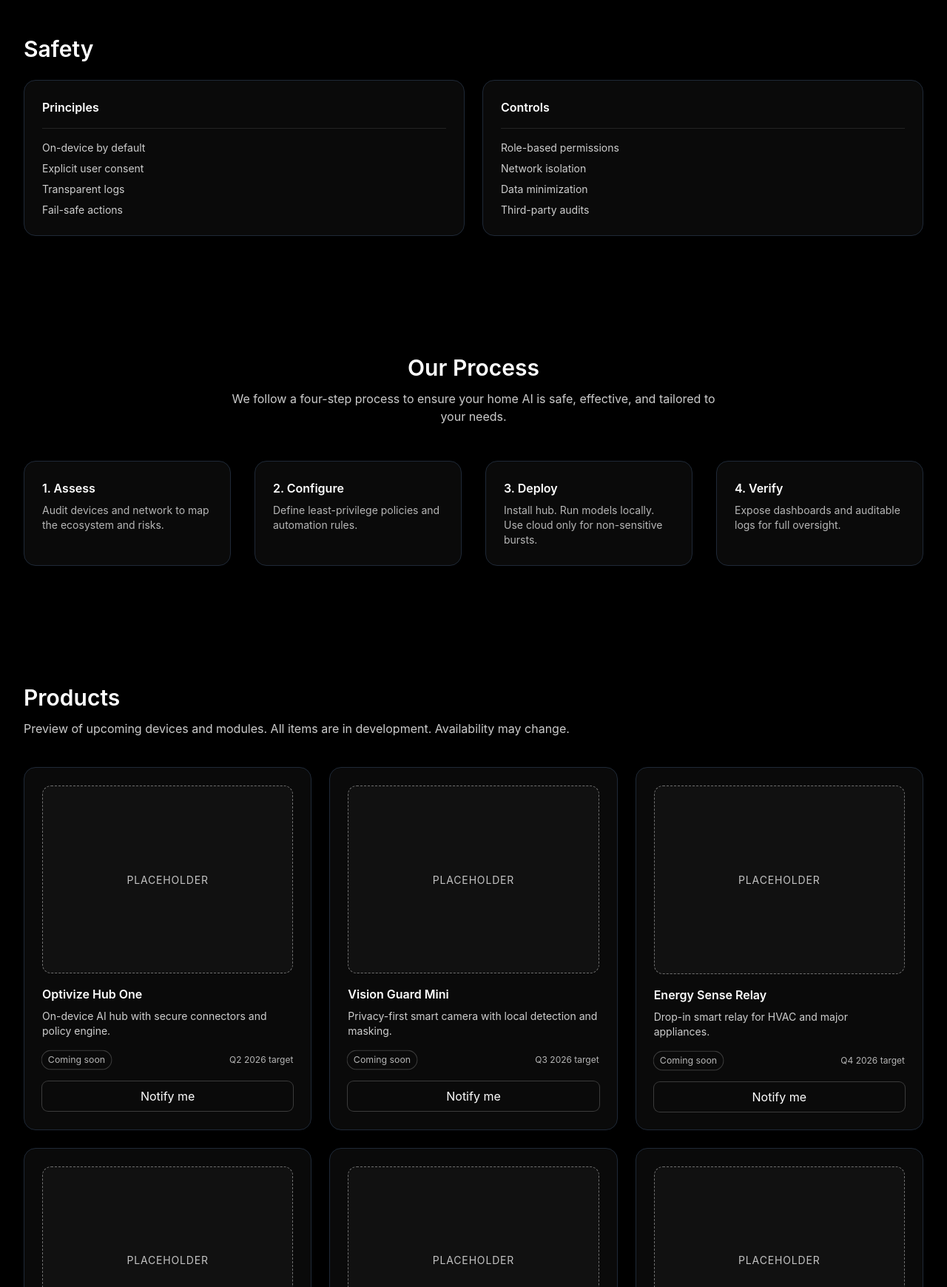
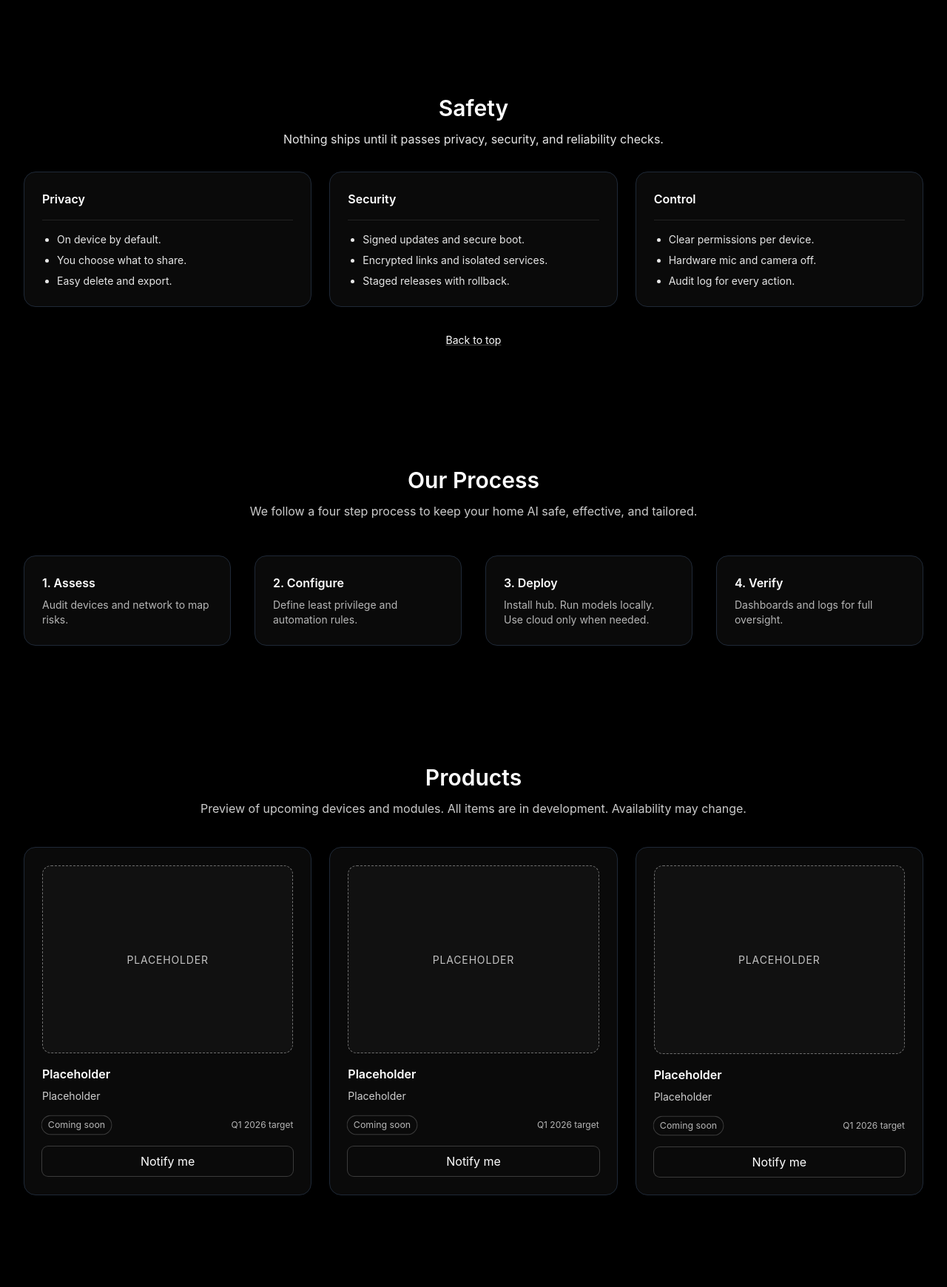
Before and after one commit to iotaillusion/Lokan, a plain HTML site: page index.html in a window 1280 px wide. Shown: the part 1060-2800 px from the top of the page at 74% size. Drawn offline with nearby package versions, Linux system fonts and the light colour scheme.

Commit message:
Update index.html

```diff
--- a/index.html
+++ b/index.html
@@ -6,10 +6,10 @@
 
   <meta charset="utf-8" />
   <meta name="viewport" content="width=device-width, initial-scale=1" />
-  <title>Optivize — Safe AI for the Home</title>
+  <title>Optivize Safe AI for the Home</title>
   <meta name="description" content="Optivize integrates AI into everyday home life with rigorous safety, privacy, and reliability." />
   <link rel="canonical" href="https://optivize.example/" />
-  <meta property="og:title" content="Optivize — Safe AI for the Home" />
+  <meta property="og:title" content="Optivize Safe AI for the Home" />
   <meta property="og:description" content="Modern, sleek, and safety-first home AI." />
   <meta property="og:type" content="website" />
   <meta property="og:url" content="https://optivize.example/" />
@@ -102,9 +102,12 @@
   <header class="sticky top-0 z-40">
     <div class="glass">
       <div class="mx-auto max-w-7xl px-4 sm:px-6 lg:px-8 h-16 flex items-center justify-between">
-        <a href="/" aria-current="page" class="flex items-center gap-2 focus:outline-none focus:ring-2 focus:ring-white rounded-md">
-          <span class="text-lg font-semibold tracking-tight">Optivize</span>
+        <!-- Top-left logo image (1:1) -->
+        <a href="#home" aria-current="page" class="flex items-center gap-2 focus:outline-none focus:ring-2 focus:ring-white rounded-md" aria-label="Optivize home">
+          <img src="1to1logotransparent.png" alt="Optivize logo" class="h-9 w-9 sm:h-10 sm:w-10" width="40" height="40" />
+          <span class="sr-only">Optivize</span>
         </a>
+
         <nav aria-label="Primary" class="hidden md:flex items-center gap-6 text-sm">
           <a href="#solutions" class="text-white/80 hover:text-white">Solutions</a>
           <a href="#safety" class="text-white/80 hover:text-white">Safety</a>
@@ -114,7 +117,7 @@
           <a href="#contact" class="text-white/80 hover:text-white">Contact</a>
           <a href="#cta" class="ml-2 inline-flex items-center rounded-full bg-white px-4 py-2 text-black hover:bg-white/90">Get started</a>
         </nav>
-        <button id="menuBtn" type="button" class="md:hidden p-2 rounded-md hover:bg白/10 focus:outline-none focus:ring-2 focus:ring-white" aria-label="Open menu" aria-controls="mobileMenu" aria-expanded="false">
+        <button id="menuBtn" type="button" class="md:hidden p-2 rounded-md hover:bg-white/10 focus:outline-none focus:ring-2 focus:ring-white" aria-label="Open menu" aria-controls="mobileMenu" aria-expanded="false">
           <svg aria-hidden="true" width="24" height="24" viewBox="0 0 24 24" fill="none"><path d="M3 6h18M3 12h18M3 18h18" stroke="#ffffff" stroke-width="2" stroke-linecap="round"/></svg>
         </button>
       </div>
@@ -137,7 +140,10 @@
     <div class="mx-auto max-w-7xl px-4 sm:px-6 lg:px-8">
       <div class="pt-20 pb-16 sm:pt-28 sm:pb-24">
         <div class="max-w-3xl mx-auto text-center">
-          <h1 class="text-4xl sm:text-5xl font-semibold tracking-tight leading-tight">Safe, adaptive AI for every home</h1>
+          <!-- Top title image (1:1) -->
+          <img src="logotransparent.png" alt="Optivize" class="mx-auto h-24 w-24 sm:h-32 sm:w-32" width="128" height="128" />
+          <h1 class="sr-only">Optivize</h1>
+
           <p class="mt-4 text-white/80 max-w-xl mx-auto">Optivize integrates AI into everyday devices with verifiable safeguards, private on-device processing, and predictable automation.</p>
           <div class="mt-8 flex flex-wrap gap-3 justify-center">
             <a id="cta" href="#contact" class="inline-flex items-center justify-center rounded-lg bg-white px-5 py-3 font-medium text-black hover:bg-white/90">Request early access</a>
@@ -156,8 +162,10 @@
   <!-- Solutions -->
   <section id="solutions" class="py-20 reveal">
     <div class="mx-auto max-w-7xl px-4 sm:px-6 lg:px-8">
-      <h2 class="text-2xl sm:text-3xl font-semibold">Solutions</h2>
-      <p class="mt-3 text-white/80 max-w-3xl">Modules that retrofit into existing devices and new builds. Each module enforces safety policies, logs decisions, and runs locally when possible.</p>
+      <div class="text-center">
+        <h2 class="text-2xl sm:text-3xl font-semibold">Solutions</h2>
+        <p class="mt-3 text-white/80 max-w-3xl mx-auto">Modules that retrofit into existing devices and new builds. Each module enforces safety policies, logs decisions, and runs locally when possible.</p>
+      </div>
       <div class="mt-10 grid md:grid-cols-2 gap-6">
         <article class="card rounded-2xl p-6">
           <h3 class="font-semibold">Vision Guard</h3>
@@ -183,58 +191,75 @@
     </div>
   </section>
 
-  <!-- Safety -->
-  <section id="safety" class="py-20 reveal">
+  <!-- Safety: 3 boxes, each with 3 bullets -->
+  <section id="safety" class="py-20 reveal scroll-mt-24" aria-labelledby="safety-title">
     <div class="mx-auto max-w-7xl px-4 sm:px-6 lg:px-8">
-      <h2 class="text-2xl sm:text-3xl font-semibold">Safety</h2>
-      <div class="mt-6 grid lg:grid-cols-2 gap-6">
-        <div class="card rounded-2xl p-6">
-          <h3 class="font-semibold">Principles</h3>
+      <div class="text-center">
+        <h2 id="safety-title" class="text-2xl sm:text-3xl font-semibold">Safety</h2>
+        <p class="mt-3 text-white/90 max-w-3xl mx-auto">Nothing ships until it passes privacy, security, and reliability checks.</p>
+      </div>
+
+      <div class="mt-8 grid md:grid-cols-3 gap-6">
+        <article class="card rounded-2xl p-6">
+          <h3 class="font-semibold">Privacy</h3>
           <hr class="my-4 border-white/10">
-          <ul class="text-sm text-white/80 space-y-2">
-            <li>On-device by default</li>
-            <li>Explicit user consent</li>
-            <li>Transparent logs</li>
-            <li>Fail-safe actions</li>
+          <ul class="list-disc pl-5 space-y-2 text-sm text-white/90">
+            <li>On device by default.</li>
+            <li>You choose what to share.</li>
+            <li>Easy delete and export.</li>
           </ul>
-        </div>
-        <div class="card rounded-2xl p-6">
-          <h3 class="font-semibold">Controls</h3>
+        </article>
+
+        <article class="card rounded-2xl p-6">
+          <h3 class="font-semibold">Security</h3>
           <hr class="my-4 border-white/10">
-          <ul class="text-sm text-white/80 space-y-2">
-            <li>Role-based permissions</li>
-            <li>Network isolation</li>
-            <li>Data minimization</li>
-            <li>Third-party audits</li>
+          <ul class="list-disc pl-5 space-y-2 text-sm text-white/90">
+            <li>Signed updates and secure boot.</li>
+            <li>Encrypted links and isolated services.</li>
+            <li>Staged releases with rollback.</li>
           </ul>
-        </div>
+        </article>
+
+        <article class="card rounded-2xl p-6">
+          <h3 class="font-semibold">Control</h3>
+          <hr class="my-4 border-white/10">
+          <ul class="list-disc pl-5 space-y-2 text-sm text-white/90">
+            <li>Clear permissions per device.</li>
+            <li>Hardware mic and camera off.</li>
+            <li>Audit log for every action.</li>
+          </ul>
+        </article>
+      </div>
+
+      <div class="mt-8 text-center">
+        <a href="#home" class="text-sm underline decoration-white/30 hover:decoration-white">Back to top</a>
       </div>
     </div>
   </section>
 
-  <!-- How it works (icons removed) -->
+  <!-- How it works -->
   <section id="how" class="py-20 reveal">
     <div class="mx-auto max-w-7xl px-4 sm:px-6 lg:px-8">
       <div class="text-center">
         <h2 class="text-2xl sm:text-3xl font-semibold">Our Process</h2>
-        <p class="mt-3 text-white/80 max-w-2xl mx-auto">We follow a four-step process to ensure your home AI is safe, effective, and tailored to your needs.</p>
+        <p class="mt-3 text-white/80 max-w-2xl mx-auto">We follow a four step process to keep your home AI safe, effective, and tailored.</p>
       </div>
       <div class="mt-12 grid md:grid-cols-2 lg:grid-cols-4 gap-8">
         <div class="card rounded-2xl p-6">
           <h3 class="font-semibold">1. Assess</h3>
-          <p class="mt-2 text-sm text-white/70">Audit devices and network to map the ecosystem and risks.</p>
+          <p class="mt-2 text-sm text-white/70">Audit devices and network to map risks.</p>
         </div>
         <div class="card rounded-2xl p-6">
           <h3 class="font-semibold">2. Configure</h3>
-          <p class="mt-2 text-sm text-white/70">Define least-privilege policies and automation rules.</p>
+          <p class="mt-2 text-sm text-white/70">Define least privilege and automation rules.</p>
         </div>
         <div class="card rounded-2xl p-6">
           <h3 class="font-semibold">3. Deploy</h3>
-          <p class="mt-2 text-sm text-white/70">Install hub. Run models locally. Use cloud only for non-sensitive bursts.</p>
+          <p class="mt-2 text-sm text-white/70">Install hub. Run models locally. Use cloud only when needed.</p>
         </div>
         <div class="card rounded-2xl p-6">
           <h3 class="font-semibold">4. Verify</h3>
-          <p class="mt-2 text-sm text-white/70">Expose dashboards and auditable logs for full oversight.</p>
+          <p class="mt-2 text-sm text-white/70">Dashboards and logs for full oversight.</p>
         </div>
       </div>
     </div>
@@ -243,66 +268,36 @@
   <!-- Products -->
   <section id="products" class="py-20 reveal">
     <div class="mx-auto max-w-7xl px-4 sm:px-6 lg:px-8">
-      <h2 class="text-2xl sm:text-3xl font-semibold">Products</h2>
-      <p class="mt-3 text-white/80 max-w-3xl">Preview of upcoming devices and modules. All items are in development. Availability may change.</p>
+      <h2 class="text-2xl sm:text-3xl font-semibold text-center">Products</h2>
+      <p class="mt-3 text-white/80 max-w-3xl mx-auto text-center">Preview of upcoming devices and modules. All items are in development. Availability may change.</p>
       <div class="mt-10 grid sm:grid-cols-2 lg:grid-cols-3 gap-6">
         <article class="card rounded-2xl p-6 flex flex-col">
           <div class="ph" aria-hidden="true">Placeholder</div>
-          <h3 class="mt-4 font-semibold">Optivize Hub One</h3>
-          <p class="mt-2 text-sm text-white/80">On-device AI hub with secure connectors and policy engine.</p>
+          <h3 class="mt-4 font-semibold">Placeholder</h3>
+          <p class="mt-2 text-sm text-white/80">Placeholder</p>
           <div class="mt-4 flex items-center justify-between text-xs text-white/70">
             <span class="inline-flex items-center rounded-full border border-white/20 px-2 py-1 pulse-badge">Coming soon</span>
-            <span>Q2 2026 target</span>
+            <span>Q1 2026 target</span>
           </div>
           <button type="button" class="mt-4 inline-flex items-center justify-center rounded-lg px-4 py-2 ring-1 ring-white/20 hover:bg-white/10">Notify me</button>
         </article>
         <article class="card rounded-2xl p-6 flex flex-col">
           <div class="ph" aria-hidden="true">Placeholder</div>
-          <h3 class="mt-4 font-semibold">Vision Guard Mini</h3>
-          <p class="mt-2 text-sm text-white/80">Privacy-first smart camera with local detection and masking.</p>
+          <h3 class="mt-4 font-semibold">Placeholder</h3>
+          <p class="mt-2 text-sm text-white/80">Placeholder</p>
           <div class="mt-4 flex items-center justify-between text-xs text-white/70">
             <span class="inline-flex items-center rounded-full border border-white/20 px-2 py-1 pulse-badge">Coming soon</span>
-            <span>Q3 2026 target</span>
+            <span>Q1 2026 target</span>
           </div>
           <button type="button" class="mt-4 inline-flex items-center justify-center rounded-lg px-4 py-2 ring-1 ring-white/20 hover:bg-white/10">Notify me</button>
         </article>
         <article class="card rounded-2xl p-6 flex flex-col">
           <div class="ph" aria-hidden="true">Placeholder</div>
-          <h3 class="mt-4 font-semibold">Energy Sense Relay</h3>
-          <p class="mt-2 text-sm text-white/80">Drop-in smart relay for HVAC and major appliances.</p>
+          <h3 class="mt-4 font-semibold">Placeholder</h3>
+          <p class="mt-2 text-sm text-white/80">Placeholder</p>
           <div class="mt-4 flex items-center justify-between text-xs text-white/70">
             <span class="inline-flex items-center rounded-full border border-white/20 px-2 py-1 pulse-badge">Coming soon</span>
-            <span>Q4 2026 target</span>
-          </div>
-          <button type="button" class="mt-4 inline-flex items-center justify-center rounded-lg px-4 py-2 ring-1 ring-white/20 hover:bg-white/10">Notify me</button>
-        </article>
-        <article class="card rounded-2xl p-6 flex flex-col">
-          <div class="ph" aria-hidden="true">Placeholder</div>
-          <h3 class="mt-4 font-semibold">Safe Audio Node</h3>
-          <p class="mt-2 text-sm text-white/80">Room audio assistant with hardware mute and audit log.</p>
-          <div class="mt-4 flex items-center justify-between text-xs text-white/70">
-            <span class="inline-flex items-center rounded-full border border-white/20 px-2 py-1 pulse-badge">Coming soon</span>
-            <span>TBD</span>
-          </div>
-          <button type="button" class="mt-4 inline-flex items-center justify-center rounded-lg px-4 py-2 ring-1 ring-white/20 hover:bg-white/10">Notify me</button>
-        </article>
-        <article class="card rounded-2xl p-6 flex flex-col">
-          <div class="ph" aria-hidden="true">Placeholder</div>
-          <h3 class="mt-4 font-semibold">Doorway Presence</h3>
-          <p class="mt-2 text-sm text-white/80">Low-power presence sensor for entry and hallway logic.</p>
-          <div class="mt-4 flex items-center justify-between text-xs text-white/70">
-            <span class="inline-flex items-center rounded-full border border-white/20 px-2 py-1 pulse-badge">Coming soon</span>
-            <span>TBD</span>
-          </div>
-          <button type="button" class="mt-4 inline-flex items-center justify-center rounded-lg px-4 py-2 ring-1 ring-white/20 hover:bg-white/10">Notify me</button>
-        </article>
-        <article class="card rounded-2xl p-6 flex flex-col">
-          <div class="ph" aria-hidden="true">Placeholder</div>
-          <h3 class="mt-4 font-semibold">Water Sense</h3>
-          <p class="mt-2 text-sm text-white/80">Leak detection and auto-shutoff with policy-based actions.</p>
-          <div class="mt-4 flex items-center justify-between text-xs text-white/70">
-            <span class="inline-flex items-center rounded-full border border-white/20 px-2 py-1 pulse-badge">Coming soon</span>
-            <span>TBD</span>
+            <span>Q1 2026 target</span>
           </div>
           <button type="button" class="mt-4 inline-flex items-center justify-center rounded-lg px-4 py-2 ring-1 ring-white/20 hover:bg-white/10">Notify me</button>
         </article>
@@ -404,8 +399,8 @@
     const menu = document.getElementById('mobileMenu');
     if (btn && menu) {
       btn.addEventListener('click', () => {
-        const open = menu.classList.toggle('hidden');
-        btn.setAttribute('aria-expanded', String(!open));
+        const isHidden = menu.classList.toggle('hidden');
+        btn.setAttribute('aria-expanded', String(!isHidden));
       });
       menu.querySelectorAll('a').forEach(a => a.addEventListener('click', () => menu.classList.add('hidden')));
     }
```
